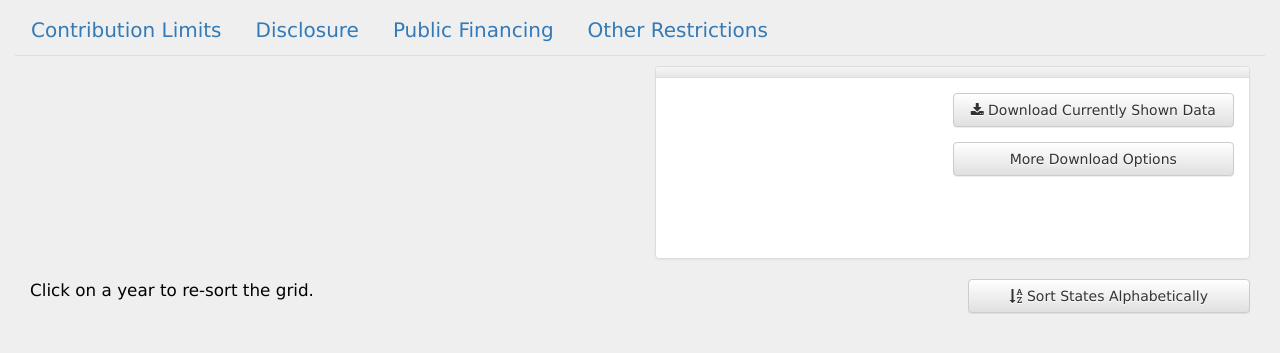
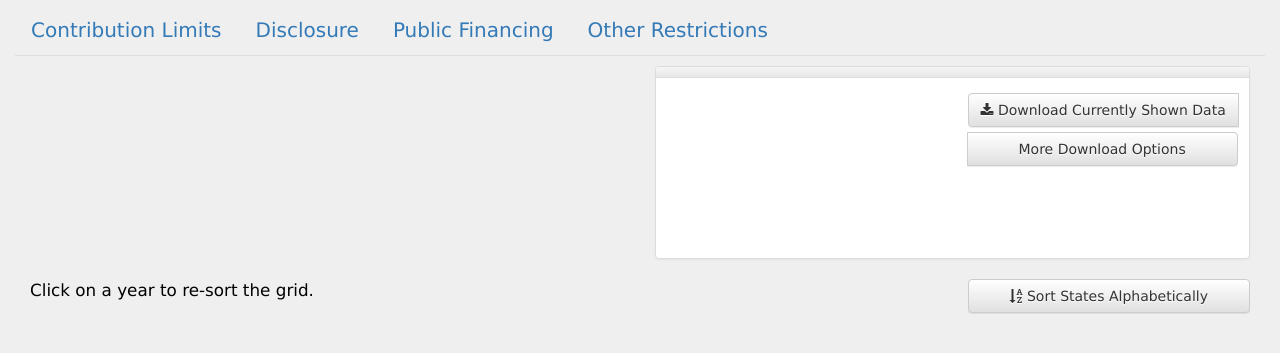
Before and after one commit to cfinst/cfinst.github.io, a Jekyll site: the page built from grid/index.md, in a window 1280 px wide. Shown: the top 353 px of the page. Built offline with Jekyll 4.4.1, drawn with Linux system fonts in a browser that asks for light colours.

Commit message:
Replace form with btn-group div instead.  Also, clean up the liquid statements a bit, instead of trying to be too clever.

```diff
--- a/_includes/buttons/download.html
+++ b/_includes/buttons/download.html
@@ -1,10 +1,9 @@
-<form class="form-horizontal">
+<div class="btn-group" role="group">
   {% for button in site.data.buttons.download %}
-  <div class="form-group">
-    <{% if button.link %}a href="{{ button.link }}" {% else %}button {% endif %}
-    id="data-button-{{ button.name }}" class="btn btn-default btn-block">
+    {% if button.link %}<a href="{{ button.link }}" {% else %}<button {% endif %}
+        id="data-button-{{ button.name }}"
+        class="btn btn-default btn-block form-control">
       {% if button.icon %}<i class="fa {{ button.icon }}"></i> {%endif %}{{ button.text }}
     {% if button.link %}</a>{% else %}</button>{% endif %}
-  </div><!--.form-group-->
   {% endfor %}
-</form>
+</div><!--.btn-group-->
```
